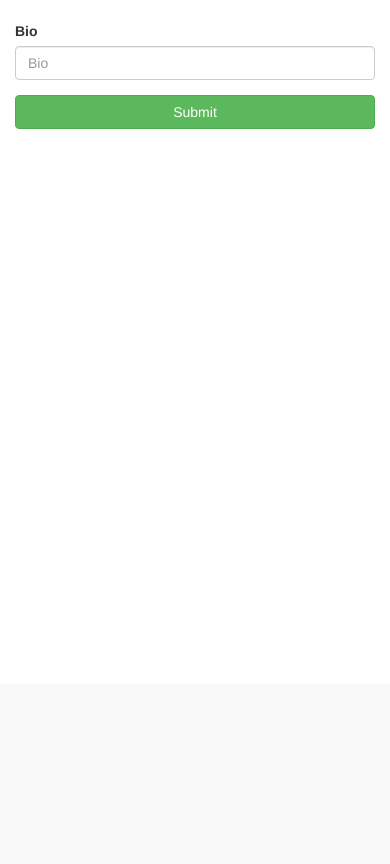
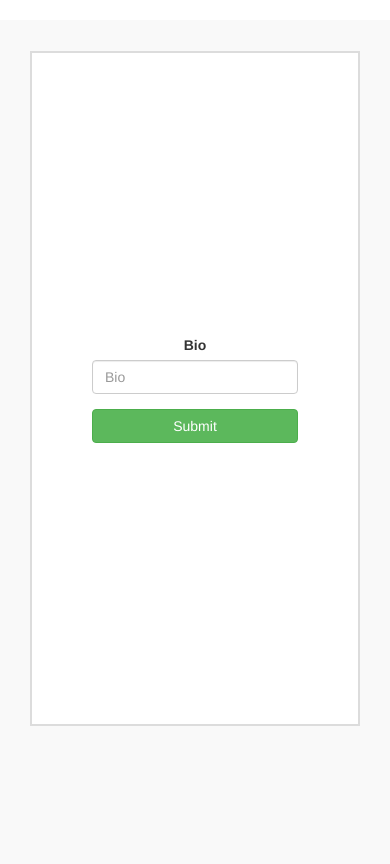
Before and after one commit to Alice-Githui/Instagram-Clone, a Django app: page /editpage/1/ in a window 390 px wide. Shown: the part 160-1024 px from the top of the page. Before the commit the page ends 289 px from the top, so only its background shows below. Run offline with Django 3.2, Linux system fonts and the light colour scheme; the visitor is signed in with stand-in values (Sample User, id 1); some libraries are stand-ins or nearby versions.

Commit message:
style the edit profile page

```diff
--- a/instaclone/static/CSS/style.css
+++ b/instaclone/static/CSS/style.css
@@ -152,3 +152,21 @@ h1{
 .viewimage a img{
     object-fit: cover;
 }
+
+.editprofilepage{
+    background-color: #f9f9f9;
+    height: 100vh;
+}
+
+.editprofile{
+   background-color: white;
+   padding: 60px;
+   display: flex;
+   flex-direction: column;
+   text-align: center;
+   align-items: center;
+   justify-content: center;
+   height: 80vh;
+   border: 2px solid gainsboro;
+   margin: 30px;
+}
--- a/instaclone/templates/instaclone/editprofile.html
+++ b/instaclone/templates/instaclone/editprofile.html
@@ -4,10 +4,10 @@
 {% block content %}
 {% include 'navbar.html' %}
 
-<div class="container">
+<div class="container-fluid editprofilepage">
     <div class="row">
-        <div class="col-md-4"></div>
-        <div class="col-md-4">
+        <div class="col-md-3"></div>
+        <div class="col-md-6 editprofile">
             <form method="post" enctype="multipart/form-data">
                 {% csrf_token %}
                 {% bootstrap_form form %}
@@ -17,7 +17,7 @@
             </form>
 
         </div>
-        <div class="col-md-4"> </div>
+        <div class="col-md-3"> </div>
     </div>
 </div>
 
```
